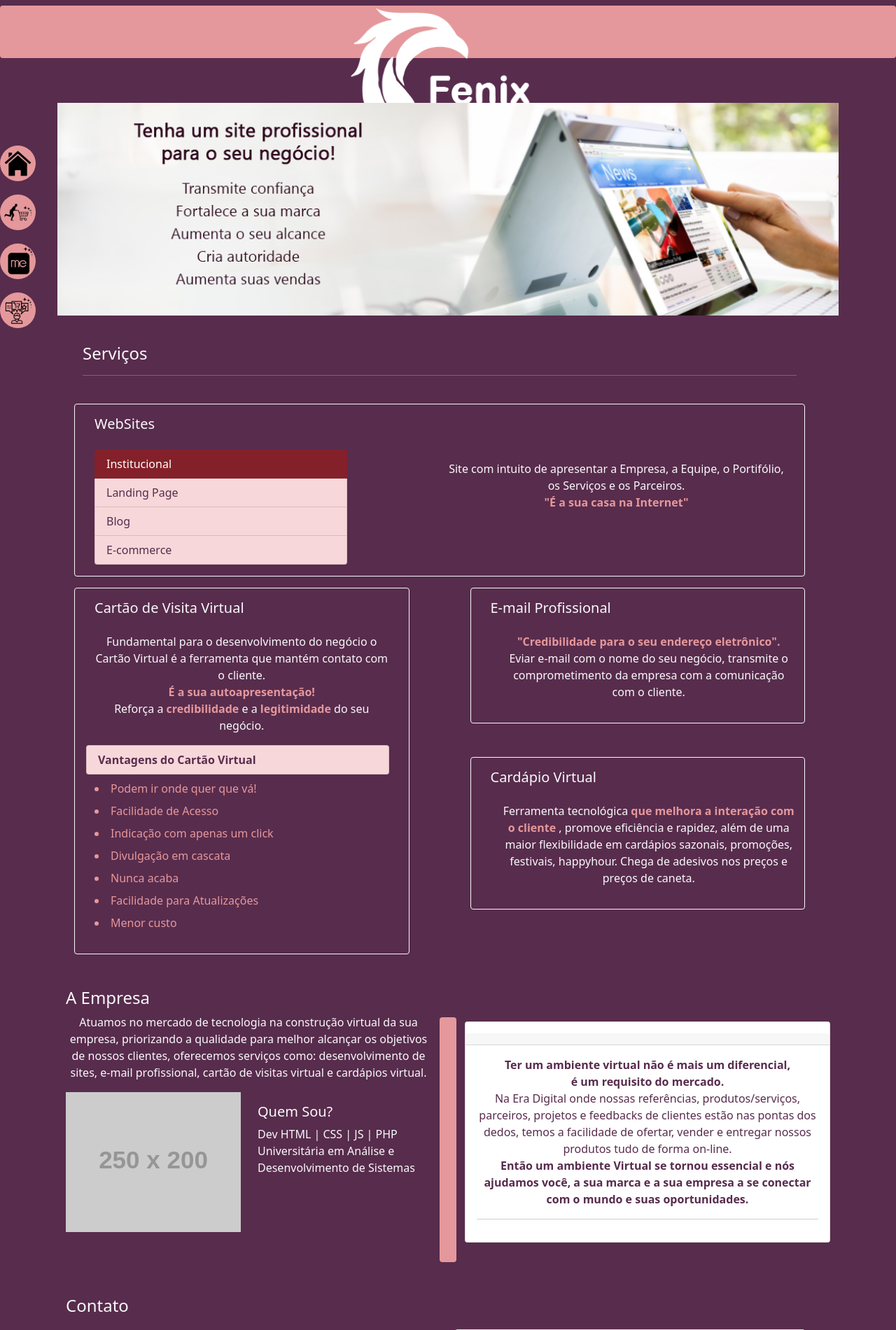
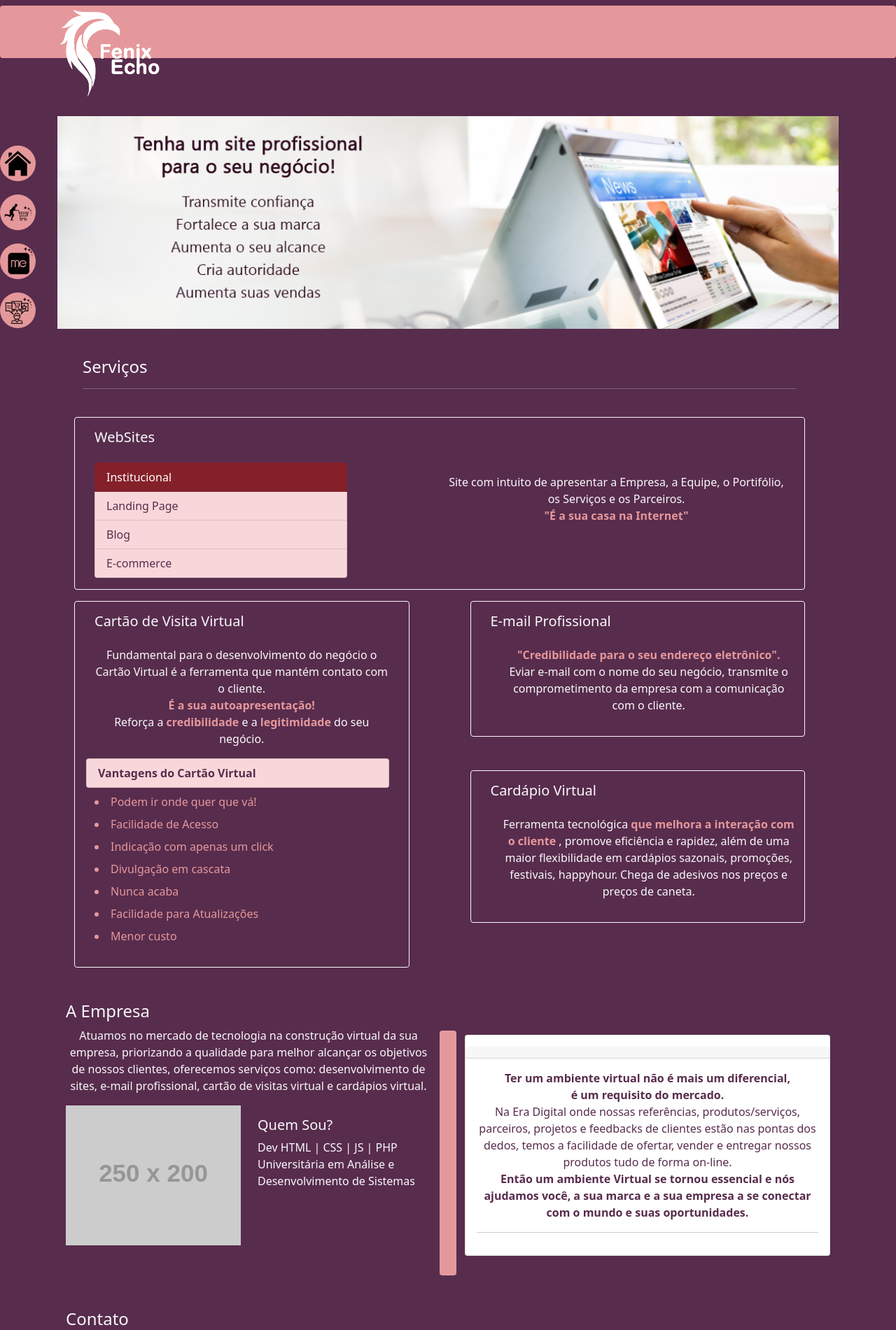
Before and after one commit to SemiramisCavalcanti/PJ02SiteDev, a PHP site: page / in a window 1280 px wide. Shown: the top 1901 px of the page at 70% size. Run offline with PHP 8.4, Linux system fonts and the light colour scheme; grey boxes labelled with a size stand in for pictures from a placeholder-image service; some libraries are stand-ins or nearby versions; grey boxes are pictures that could not be loaded.

Commit message:
posição logomarca

```diff
--- a/css/style.css
+++ b/css/style.css
@@ -76,5 +76,6 @@ footer {
 }
 
 .logomarca img {
-    width: 45%;
+    width: 25%;
+    margin-top: -1%;
 }
--- a/paginas/fenixEcho.php
+++ b/paginas/fenixEcho.php
@@ -1,66 +1,11 @@
 <!-- Menu Principal-->
-<div class="menuprincipal my-2 w-100 rounded">
+<div class=" my-2 w-100 rounded menuprincipal">
     <div class="container container-fluid">
-        <div class="row-sm menuprincipal mb-5" id="home">
-
-            <!-- Coluna Logomarca -->
-            <div class="col logomarca text-center">
-                <img src="img/FenixEchoBranca.png" alt="" class="mt-1 ml-0 pl-0 w-25">
-            </div>
-            <!-- Fim Coluna Logomarca -->
-
-            <!-- Coluna Partes/Paginas -->
-            <div class="col">
-                <div class="row">
-
-                    <div class="colletrasmenu mt-4">
-                        <h5>
-                            <a class="text-decoration-none letramaisescura" href="#servicos">
-                                Serviços
-                            </a>
-                        </h5>
-                    </div>
-                    <!-- <div class="col letrasmenu mt-5">
-                        <h5>
-                            <a href="#portifolio">
-                                Portifólio
-                            </a>
-                        </h5>
-                    </div> -->
-                    <div class="col letrasmenu mt-4">
-                        <h5>
-                            <a class="text-decoration-none letramaisescura" href="#sobre">
-                                Sobre
-                            </a>
-                        </h5>
-
-                    </div>
-                    <div class="col letrasmenu mt-4">
-                        <h5>
-                            <a class="text-decoration-none letramaisescura" href="#contato">
-                                Contato
-                            </a>
-                        </h5>
-                    </div>
-                </div>
-            </div>
-            <!-- Fim Coluna Partes/Paginas -->
-
-            <!-- Coluna Rede Sociais -->
-            <div class="col-md redessociais container-fluid ">
-                <a href="https://www.instagram.com/fenix_echo_web/" class="link-light text-decoration-none"> <i class="fab fa-instagram"></i> </a>
-                <a href="https://github.com/SemiramisCavalcanti" class="link-light text-decoration-none"> <i class="fab fa-github"></i> </a>
-                <a href="https://www.linkedin.com/in/semiramis-cavalcanti-01a18013b/" class="link-light text-decoration-none"> <i class="fab fa-linkedin"></i> </a>
-
-
-            </div>
-
-            <!-- Fim Coluna Redes Sociais -->
-
-            <div>
-            </div>
-        </div>
-        <!-- Fim Menu Principal -->
+        <nav class="navbar logomarca">
+                <a class="navbar-expand-lg p-1" href="#home">
+                    <img src="img/FenixEchoBranca.png" alt="" >
+                </a>
+        </nav>
 
         <!-- Corpo Site -->
 
```
